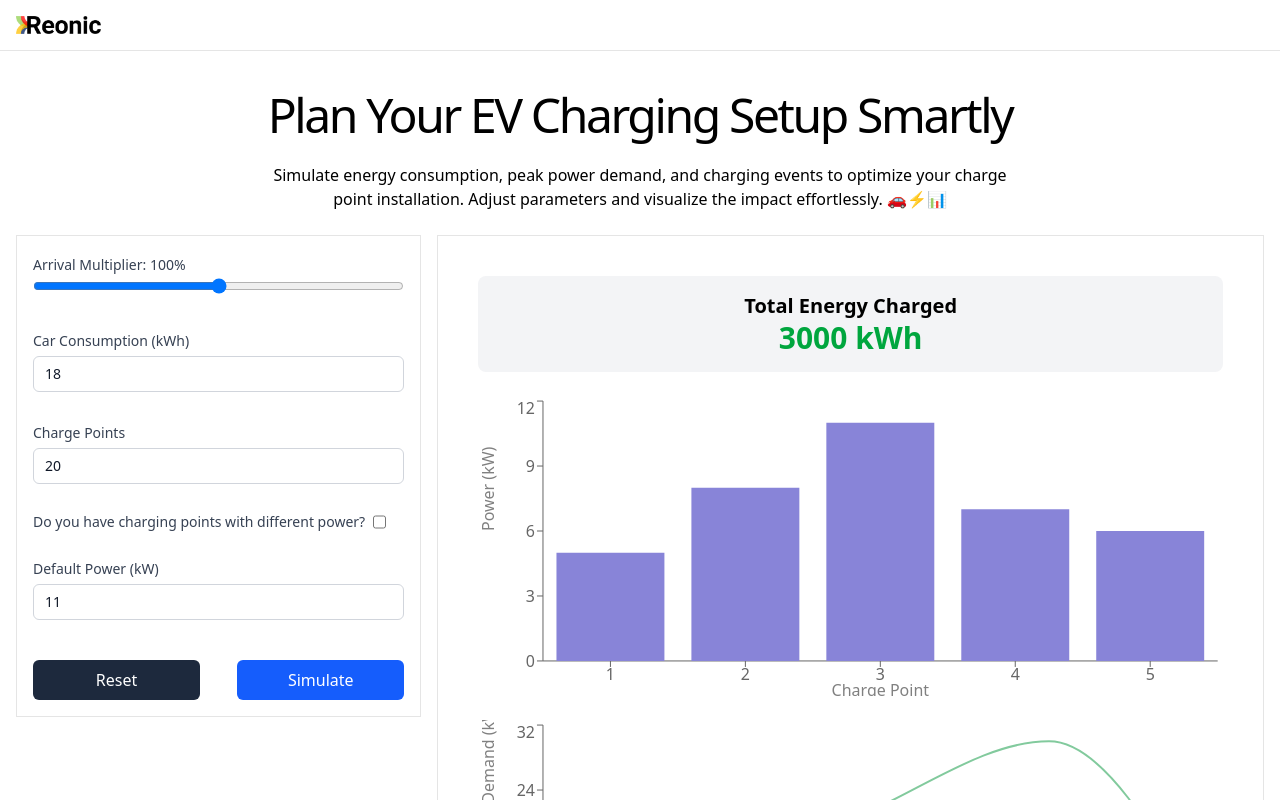
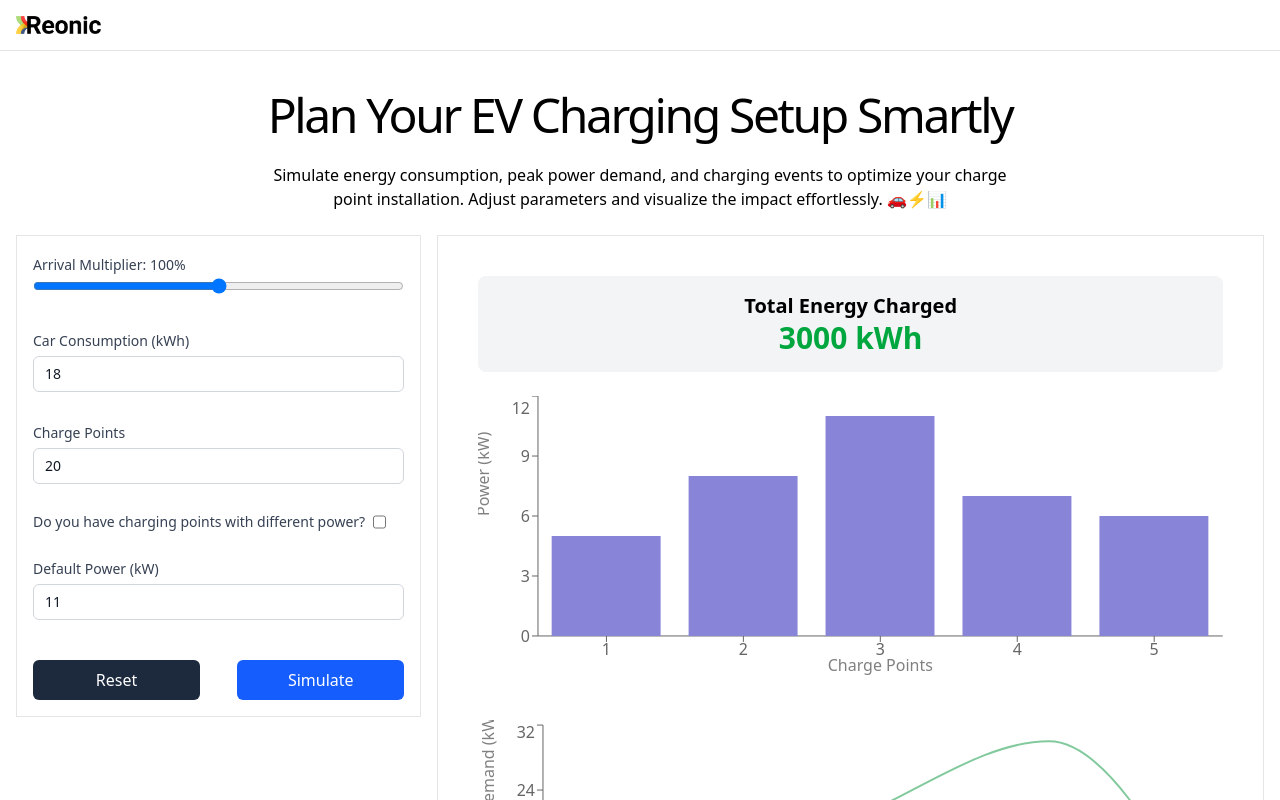
Before and after one commit to bestii/EV-Charging-Simulator-FE, a React (Vite) app: page / in a window 1280 px wide. Both pictures are taken after a click on the button "Simulate". Shown: the top 800 px of the page. Built offline with nearby package versions, Linux system fonts and the light colour scheme.

Commit message:
Update chart labels and improve layout in simulation dashboard

```diff
--- a/src/components/simulation-dashboard/simulation-plots/charging-values-chart/ChargingValuesChart.tsx
+++ b/src/components/simulation-dashboard/simulation-plots/charging-values-chart/ChargingValuesChart.tsx
@@ -17,11 +17,11 @@ export const ChargingValuesChart = ({
 }: ChargingValuesChartProps) => {
   return (
     <ResponsiveContainer width="100%" height={300}>
-      <BarChart data={chargePointData}>
+      <BarChart data={chargePointData} margin={{ bottom: 30 }}>
         <XAxis
           dataKey="chargePoint"
           label={{
-            value: 'Charge Point',
+            value: 'Charge Points',
             position: 'insideBottom',
             offset: -5
           }}
--- a/src/components/simulation-dashboard/simulation-plots/exemplary-day-chart/ExemplaryDayChart.tsx
+++ b/src/components/simulation-dashboard/simulation-plots/exemplary-day-chart/ExemplaryDayChart.tsx
@@ -23,7 +23,8 @@ export const ExemplaryDayChart = ({
           label={{
             value: 'Power Demand (kW)',
             angle: -90,
-            position: 'insideLeft'
+            position: 'insideLeft',
+            dy: 10
           }}
         />
         <Tooltip />
--- a/src/data/index.ts
+++ b/src/data/index.ts
@@ -1,4 +1,5 @@
 export const simulationData = {
+  totalEnergyCharged: { total: 3000 },
   chargePointData: [
     { chargePoint: 1, power: 5 },
     { chargePoint: 2, power: 8 },
@@ -13,7 +14,7 @@ export const simulationData = {
     { hour: '18:00', powerDemand: 30 },
     { hour: '23:00', powerDemand: 5 }
   ],
-  totalEnergyCharged: { total: 3000 }, // kWh over a given period
+
   chargingEventsFrequency: {
     year: 12000,
     month: 1000,
```
